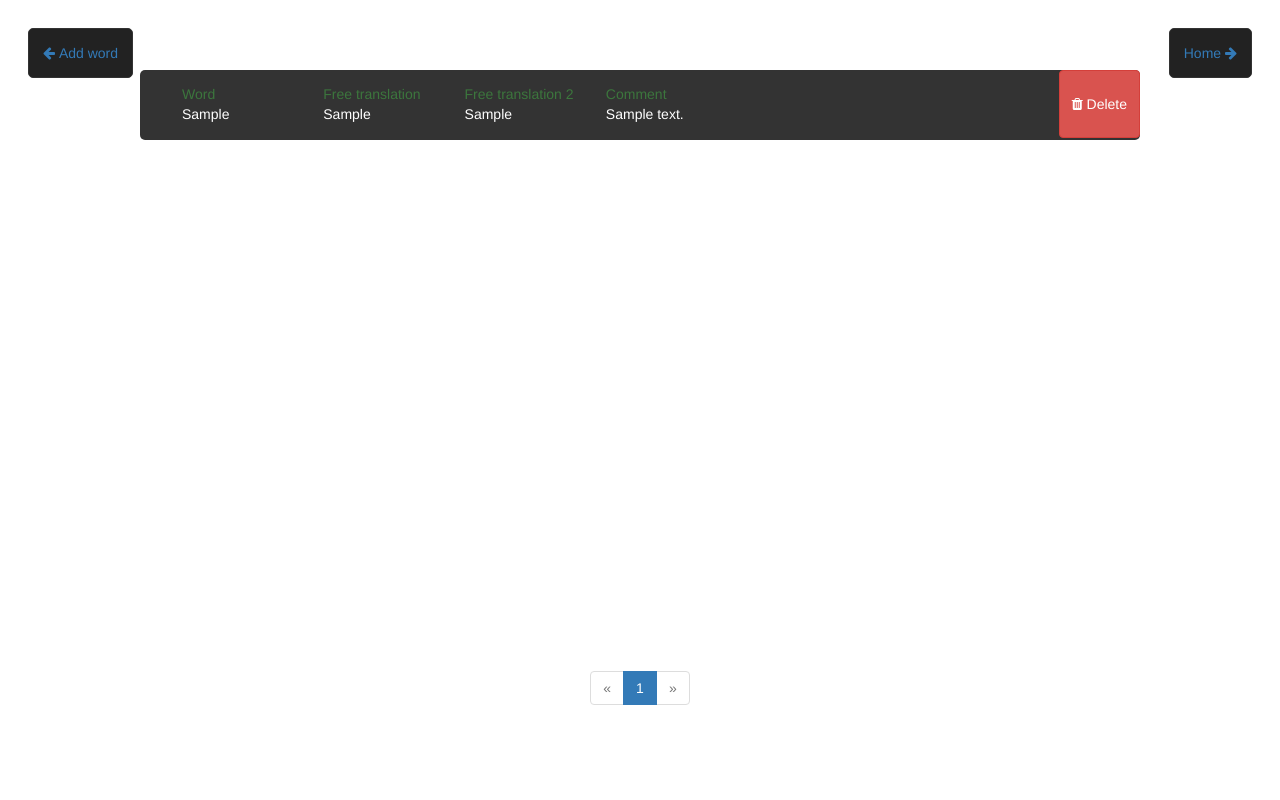
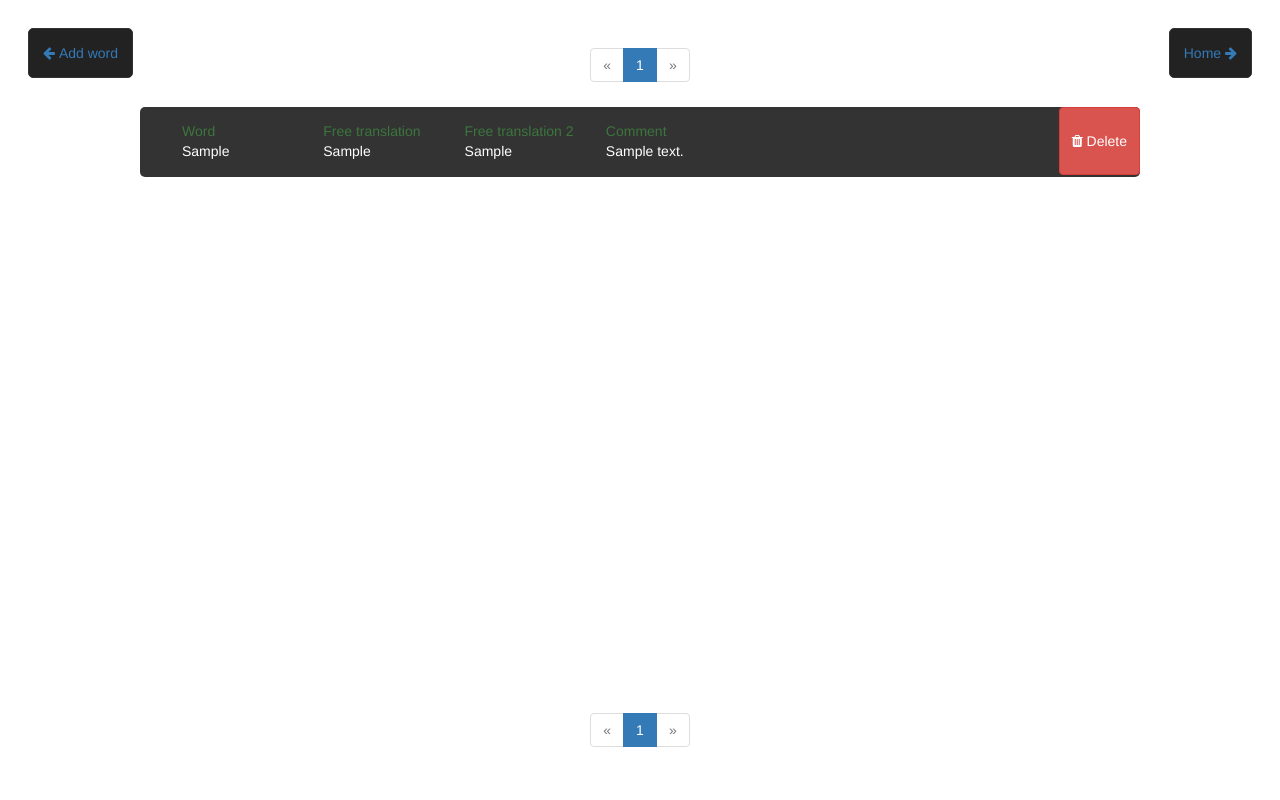
Before and after one commit to Typecraft/word_interface, a Django app: page /my-words in a window 1280 px wide. Run offline with Django 3.2, Linux system fonts and the light colour scheme; a user stored in the database is signed in; tables that the repository leaves empty hold one stand-in row (values such as "Sample post"); some libraries are stand-ins or nearby versions.

Commit message:
Small changes

```diff
--- a/words/static/words/mywords.css
+++ b/words/static/words/mywords.css
@@ -11,7 +11,7 @@
     display: flex;
     flex-direction: column;
     height: 100%;
-    padding: 5em 10em;
+    padding: 2em 10em;
     align-items: center;
 }
 
--- a/words/templates/words/editword.html
+++ b/words/templates/words/editword.html
@@ -8,10 +8,7 @@
 
 {% block body %}
     <div class="back">
-        <a href="/"><i class="fa fa-arrow-left"></i> <span>Home</span></a>
-    </div>
-    <div class="forward">
-        <a href="/my-words"><span>My words</span>&nbsp;<i class="fa fa-arrow-right"></i></a>
+        <a href="/my-words"><i class="fa fa-arrow-left"></i> <span>My words</span></a>
     </div>
     <div class="words container">
         <div class="page-header">
--- a/words/templates/words/mywords.html
+++ b/words/templates/words/mywords.html
@@ -12,7 +12,26 @@
         <a href="/"><span>Home</span>&nbsp;<i class="fa fa-arrow-right"></i></a>
     </div>
     <div class="mywords__wrapper">
-        <div class="header row">
+        <div class="header">
+            <ul class="pagination">
+                {% if page == 1 %}
+                    <li class="disabled"><a href="">&laquo;</a></li>
+                {% else %}
+                    <li><a href="/my-words?page={{ page|add:-1 }}">&laquo;</a></li>
+                {% endif %}
+                {% for i in range %}
+                    {% if i == page %}
+                        <li class="active"><a href="#">{{ i }}</a></li>
+                    {% else %}
+                        <li><a href="/my-words?page={{ i }}">{{ i }}</a></li>
+                    {% endif %}
+                {% endfor %}
+                {% if page == num_pages %}
+                    <li class="disabled"><a href="">&raquo;</a></li>
+                {% else %}
+                    <li><a href="/my-words?page={{ page|add:1 }}">&raquo;</a></li>
+                {% endif %}
+            </ul>
         </div>
         <div class="wordlist">
             {% for word in words %}
```
